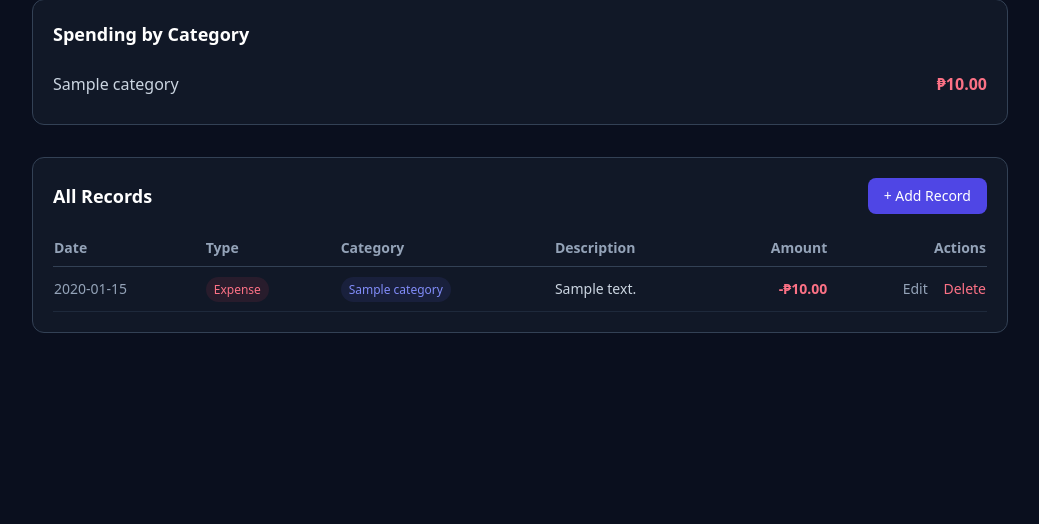
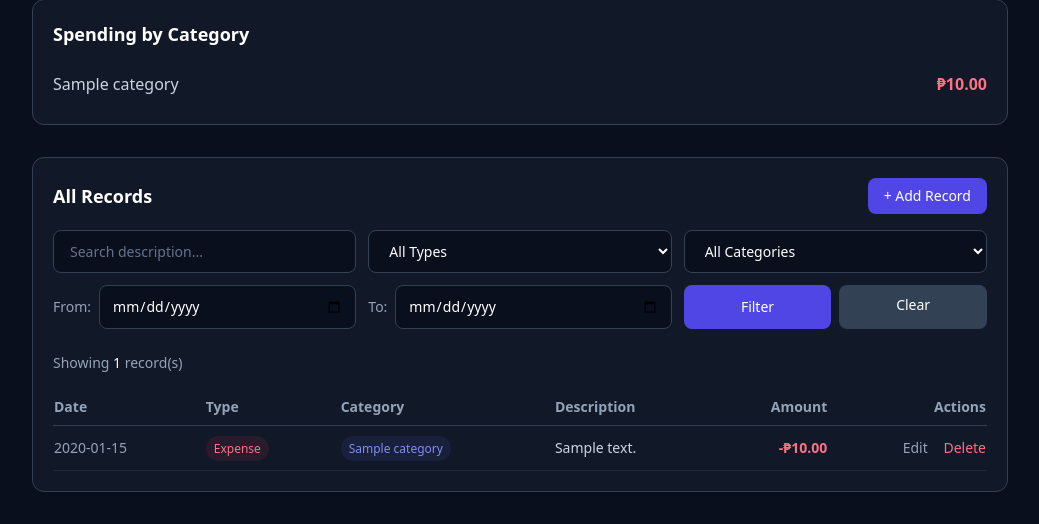
Before and after one commit to lolgamebot/money-tracker, a PHP site: page / in a window 1280 px wide. Shown: the part 280-804 px from the top of the page, without its empty margins (120-1159 px from the left). Before the commit the page ends 613 px from the top, so only its background shows below. Run offline with PHP 8.4, Linux system fonts and the light colour scheme; the visitor is signed in with stand-in values (Sample User, id 1); tables that the repository leaves empty hold one stand-in row (values such as "Sample post"); some libraries are stand-ins or nearby versions.

Commit message:
added filters

```diff
--- a/index.php
+++ b/index.php
@@ -6,16 +6,50 @@ requireLogin();
 
 $userId = $_SESSION["user_id"];
 
-$getExpenses = $pdo->prepare("
+// Get filter values from GET
+$search = $_GET["search"] ?? "";
+$filterType = $_GET["type"] ?? "";
+$filterCategory = $_GET["category"] ?? "";
+$filterDateFrom = $_GET["date_from"] ?? "";
+$filterDateTo = $_GET["date_to"] ?? "";
+
+// Build dynamic query based on filters
+$query = "
     SELECT expenses.*, categories.name AS category_name
     FROM expenses
     LEFT JOIN categories ON expenses.category_id = categories.id
     WHERE expenses.user_id = ?
-    ORDER BY expenses.date DESC
-");
-$getExpenses->execute([$userId]);
+";
+$params = [$userId];
+
+if (!empty($search)) {
+    $query .= " AND expenses.description LIKE ?";
+    $params[] = "%" . $search . "%";
+}
+if (!empty($filterType)) {
+    $query .= " AND expenses.type = ?";
+    $params[] = $filterType;
+}
+if (!empty($filterCategory)) {
+    $query .= " AND expenses.category_id = ?";
+    $params[] = $filterCategory;
+}
+if (!empty($filterDateFrom)) {
+    $query .= " AND expenses.date >= ?";
+    $params[] = $filterDateFrom;
+}
+if (!empty($filterDateTo)) {
+    $query .= " AND expenses.date <= ?";
+    $params[] = $filterDateTo;
+}
+
+$query .= " ORDER BY expenses.date DESC";
+
+$getExpenses = $pdo->prepare($query);
+$getExpenses->execute($params);
 $expenses = $getExpenses->fetchAll();
 
+// Summary cards always show full totals regardless of filter
 $getTotalIncome = $pdo->prepare("SELECT SUM(amount) AS total FROM expenses WHERE user_id = ? AND type = 'income'");
 $getTotalIncome->execute([$userId]);
 $totalIncome = $getTotalIncome->fetch()["total"] ?? 0;
@@ -27,11 +61,11 @@ $totalExpense = $getTotalExpense->fetch()["total"] ?? 0;
 $balance = $totalIncome - $totalExpense;
 
 $getCategoryTotals = $pdo->prepare("
-    SELECT categories.name, SUM(expenses.amount) AS total, expenses.type
+    SELECT categories.name, SUM(expenses.amount) AS total
     FROM expenses
     LEFT JOIN categories ON expenses.category_id = categories.id
     WHERE expenses.user_id = ? AND expenses.type = 'expense'
-    GROUP BY categories.name, expenses.type
+    GROUP BY categories.name
     ORDER BY total DESC
 ");
 $getCategoryTotals->execute([$userId]);
@@ -46,6 +80,11 @@ $getMonthTotal = $pdo->prepare("
 ");
 $getMonthTotal->execute([$userId]);
 $monthTotal = $getMonthTotal->fetch()["total"] ?? 0;
+
+// Get categories for filter dropdown
+$getCategories = $pdo->prepare("SELECT * FROM categories WHERE user_id = ? ORDER BY name ASC");
+$getCategories->execute([$userId]);
+$categories = $getCategories->fetchAll();
 ?>
 
 <!DOCTYPE html>
@@ -109,8 +148,61 @@ $monthTotal = $getMonthTotal->fetch()["total"] ?? 0;
                 <a href="add.php" class="bg-indigo-600 hover:bg-indigo-500 text-white text-sm font-medium px-4 py-2 rounded-lg transition-colors">+ Add Record</a>
             </div>
 
+            <!-- Search and Filter -->
+            <form action="index.php" method="GET" class="grid grid-cols-1 sm:grid-cols-3 gap-3 mb-6">
+                <input type="text" name="search" placeholder="Search description..."
+                    value="<?= htmlspecialchars($search) ?>"
+                    class="bg-[#0a0f1e] border border-slate-700 rounded-lg px-4 py-2.5 text-white placeholder-slate-500 focus:outline-none focus:border-indigo-500 focus:ring-1 focus:ring-indigo-500 text-sm">
+
+                <select name="type"
+                    class="bg-[#0a0f1e] border border-slate-700 rounded-lg px-4 py-2.5 text-white focus:outline-none focus:border-indigo-500 text-sm">
+                    <option value="">All Types</option>
+                    <option value="income" <?= $filterType == "income" ? "selected" : "" ?>>Income</option>
+                    <option value="expense" <?= $filterType == "expense" ? "selected" : "" ?>>Expense</option>
+                </select>
+
+                <select name="category"
+                    class="bg-[#0a0f1e] border border-slate-700 rounded-lg px-4 py-2.5 text-white focus:outline-none focus:border-indigo-500 text-sm">
+                    <option value="">All Categories</option>
+                    <?php foreach ($categories as $category): ?>
+                        <option value="<?= $category["id"] ?>" <?= $filterCategory == $category["id"] ? "selected" : "" ?>>
+                            <?= $category["name"] ?>
+                        </option>
+                    <?php endforeach; ?>
+                </select>
+
+                <div class="flex gap-2 items-center">
+                    <label class="text-slate-400 text-sm whitespace-nowrap">From:</label>
+                    <input type="date" name="date_from" value="<?= $filterDateFrom ?>"
+                        class="w-full bg-[#0a0f1e] border border-slate-700 rounded-lg px-3 py-2.5 text-white focus:outline-none focus:border-indigo-500 text-sm">
+                </div>
+
+                <div class="flex gap-2 items-center">
+                    <label class="text-slate-400 text-sm whitespace-nowrap">To:</label>
+                    <input type="date" name="date_to" value="<?= $filterDateTo ?>"
+                        class="w-full bg-[#0a0f1e] border border-slate-700 rounded-lg px-3 py-2.5 text-white focus:outline-none focus:border-indigo-500 text-sm">
+                </div>
+
+                <div class="flex gap-2">
+                    <button type="submit"
+                        class="flex-1 bg-indigo-600 hover:bg-indigo-500 text-white text-sm font-medium py-2.5 rounded-lg transition-colors">
+                        Filter
+                    </button>
+                    <a href="index.php"
+                        class="flex-1 text-center bg-slate-700 hover:bg-slate-600 text-white text-sm font-medium py-2.5 rounded-lg transition-colors">
+                        Clear
+                    </a>
+                </div>
+            </form>
+
+            <!-- Results count -->
+            <p class="text-slate-400 text-sm mb-4">
+                Showing <span class="text-white font-medium"><?= count($expenses) ?></span> record(s)
+                <?= (!empty($search) || !empty($filterType) || !empty($filterCategory) || !empty($filterDateFrom) || !empty($filterDateTo)) ? '— <a href="index.php" class="text-indigo-400 hover:underline">Clear filters</a>' : '' ?>
+            </p>
+
             <?php if (count($expenses) === 0): ?>
-                <p class="text-slate-400 text-sm">No records yet! <a href="add.php" class="text-indigo-400 hover:underline">Add your first one</a>.</p>
+                <p class="text-slate-400 text-sm">No records found.</p>
             <?php else: ?>
                 <div class="overflow-x-auto">
                     <table class="w-full text-sm">
```
